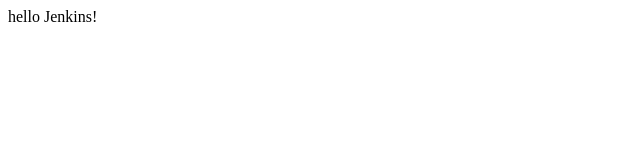
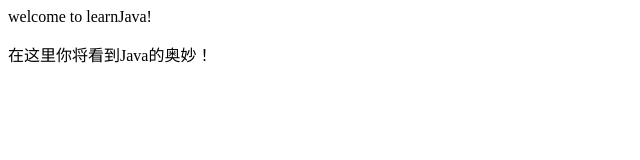
Before and after one commit to H-Mongo/learnJava, a plain HTML site: page index.html in a window 1280 px wide. Shown: the whole page, without its empty margins (0-640 px from the left). Drawn offline with Linux system fonts and the light colour scheme.

Commit message:
modified index.html

```diff
--- a/index.html
+++ b/index.html
@@ -1,5 +1,6 @@
 <html>
   <body>
-    <p>hello Jenkins!</p>
+    <p>welcome to learnJava!</p>
+    <p>在这里你将看到Java的奥妙！</p>
   </body>
 </html>
```
